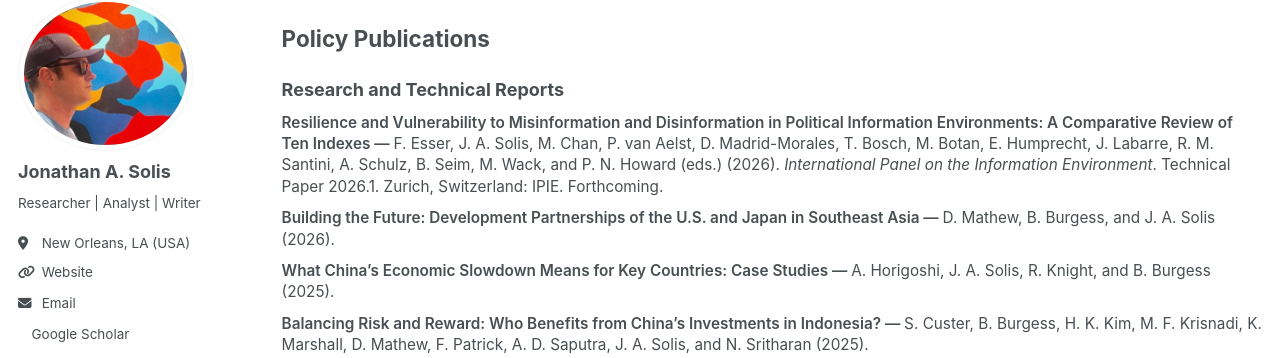
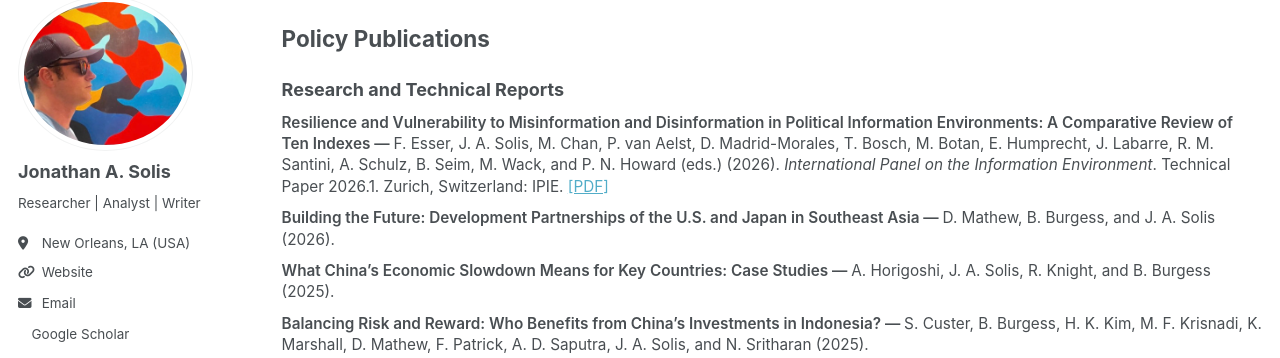
Before and after one commit to westbank-alchemy/westbank-alchemy.github.io, a Jekyll site: the page built from _pages/publications.html, in a window 1280 px wide and 900 px high, scrolled down 821 px. Shown: the part 105-463 px from the top of the window. Built offline with Jekyll 4.4.1, drawn with Linux system fonts in a browser that asks for light colours; a style sheet for code colours, icons or effects is not loaded.

Commit message:
Update publications.html

```diff
--- a/_pages/publications.html
+++ b/_pages/publications.html
@@ -216,10 +216,10 @@ author_profile: true
     M. Wack, and P. N. Howard (eds.) (2026)
   </p>
   <p class="publication-source">
-    <em>International Panel on the Information Environment</em>.
-    Technical Paper 2026.1. Zurich, Switzerland: IPIE.
-    Forthcoming.
-  </p>
+  <em>International Panel on the Information Environment</em>.
+  Technical Paper 2026.1. Zurich, Switzerland: IPIE.
+  <a href="/files/ipie_2026.pdf">[PDF]</a>
+</p>
 </div>
 
 <div class="publication-entry">
```
